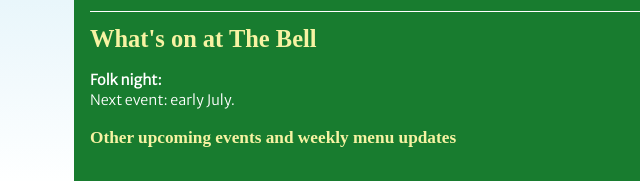
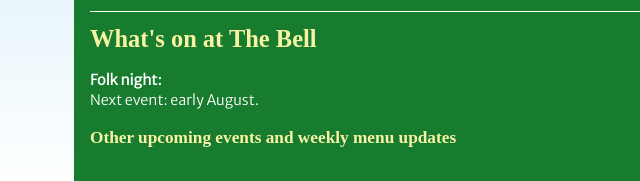
Before and after one commit to mezzarino/the-bell-inn-chittlehampton, a plain HTML site: page whats-on.html in a window 1280 px wide. Shown: the part 619-800 px from the top of the page, 0-640 px from the left. Drawn offline with nearby package versions, Linux system fonts and the light colour scheme; no server answers; a web font is replaced by a local one.

Commit message:
Changed the date of the next folk night to August

```diff
--- a/whats-on.html
+++ b/whats-on.html
@@ -141,7 +141,7 @@
             	<article>
                     <h1 class="cushycms" title="Page title">What's on at The Bell</h1>
 
-                    <p><strong>Folk night: </strong><br />Next event:  early July.</p>
+                    <p><strong>Folk night: </strong><br />Next event: early August.</p>
 
                     <h2>Other upcoming events and weekly menu updates</h2>
                     <div id="facebook-widget">
```
